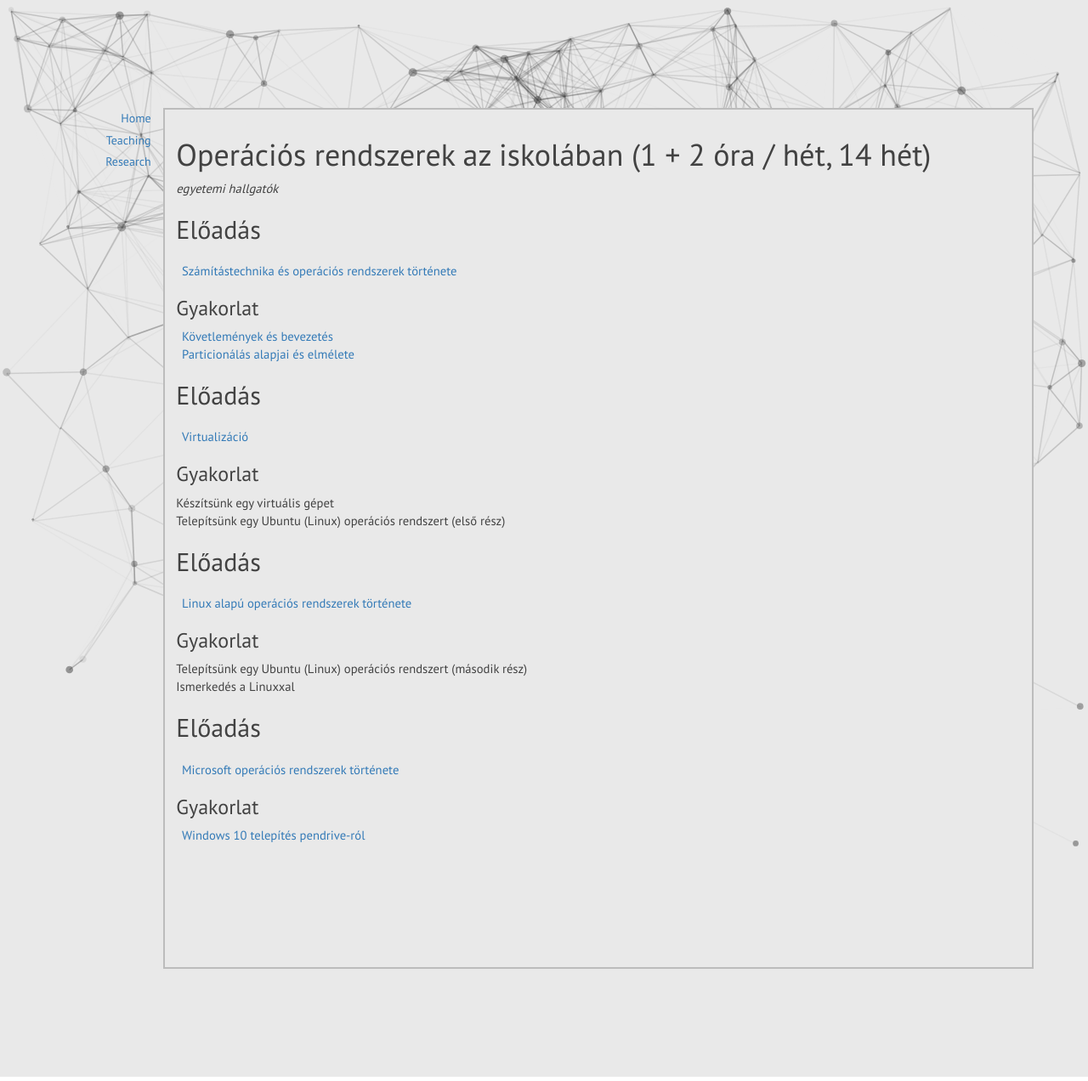
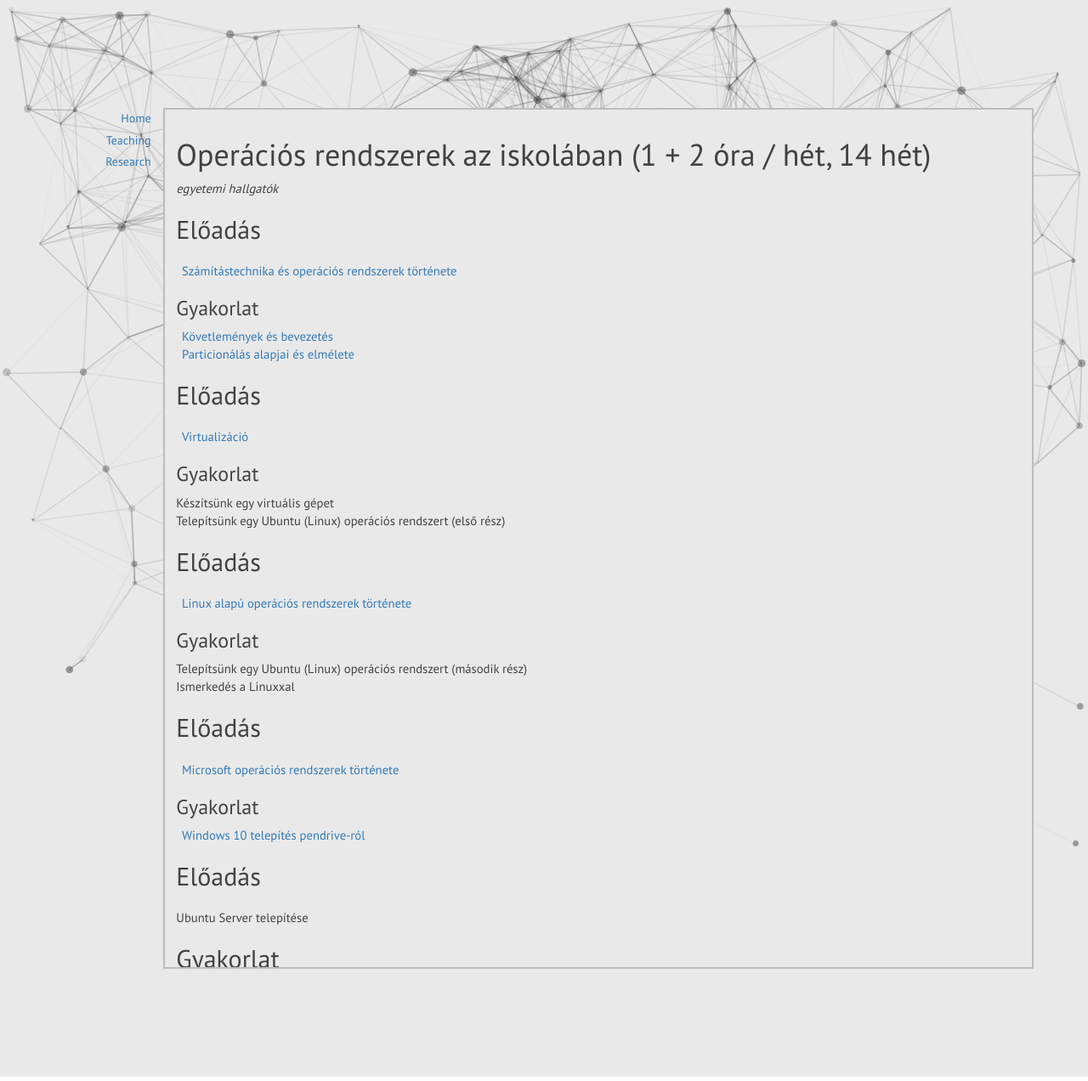
Before and after one commit to geryxyz/geryxyz, a Jekyll site: the page built from content/os-in-school/university.html, in a window 1280 px wide. Shown: the whole page at 85% size. Built offline with Jekyll 4.4.1, drawn with Linux system fonts in a browser that asks for light colours; nearby versions of some CDN libraries; library files that are not in the unit come from our copies; some of the changed lines change nothing that is shown.

Commit message:
Update university.html

```diff
--- a/content/os-in-school/university.html
+++ b/content/os-in-school/university.html
@@ -29,16 +29,12 @@
 <h3>Gyakorlat</h3>
 <p><a href="win10boot_usb.html">Windows 10 telepítés pendrive-ról</a></p>
 
-<!--<h2>Távoli elérést biztosító megoldások és eszközök (45 min)</h2>
-<ul>
-	<li>SSH/SCP</li>
-	<li>SFTP</li>
-	<li>FTP</li>
-	<li>Samba</li>
-</ul>
-<h3>Gyakorlat: csatlakozzunk a virtuális Ubuntu géphez SSH-val és mozgassunk fájlokat SCP-vel. (45 min)</h3>
+<h2>Előadás</h2>
+<p>Ubuntu Server telepítése</p>
+<h2>Gyakorlat</h2>
+<p><a href="remote.html">Távoli elérést biztosító megoldások és eszközök</a></p>
 
-<h2>Webszerver</h2>
+<!--<h2>Webszerver</h2>
 <h3>Gyakorlat: Készítsünk egy HTTP szervert</h3>
 
 <h2>Speciális operációs rendszerek (45 min)</h2>
```
